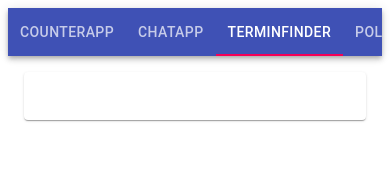
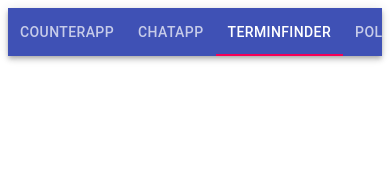
Before and after one commit to Axillarator/react-dojo, a React (Create React App) app: page / in a window 390 px wide. Shown: the top 170 px of the page. Built offline with nearby package versions, Linux system fonts and the light colour scheme.

Commit message:
change design for mobile

```diff
--- a/src/Components/Termin/Terminfinder.tsx
+++ b/src/Components/Termin/Terminfinder.tsx
@@ -1,6 +1,6 @@
 import * as React from "react";
 import {useState} from "react";
-import {createStyles, makeStyles, Paper, Theme} from "@material-ui/core";
+import {createStyles, makeStyles, Theme} from "@material-ui/core";
 import {MaterialUiPickersDate} from "@material-ui/pickers/typings/date";
 import moment from "moment";
 import 'moment/locale/de';
@@ -14,7 +14,7 @@ import ConfirmDeleteDialog from "./ConfirmDeleteDialog";
 const useStyles = makeStyles((theme: Theme) =>
     createStyles({
         root: {
-            padding: theme.spacing(3, 2),
+            padding: theme.spacing(1, 1),
         },
         fab: {
             position: 'absolute',
@@ -125,8 +125,7 @@ export default function Terminfinder() {
         (a, b) => a.selectedStartDate!!.diff(b.selectedStartDate!!));
 
     return (
-        <div>
-            <Paper className={classes.root}>
+        <div className={classes.root}>
             {sortedArray.map((element, index) =>
                 <div>
                     <DateProposal
@@ -151,7 +150,6 @@ export default function Terminfinder() {
                 onClick={handlePopUpOpen}>
                 <AddIcon/>
             </Fab>
-            </Paper>
             <NewDateProposalDialog
                 open={openPopUp}
                 handleClose={handlePopUpClose}
```
Lines whose indentation alone changed are shown as unchanged.
